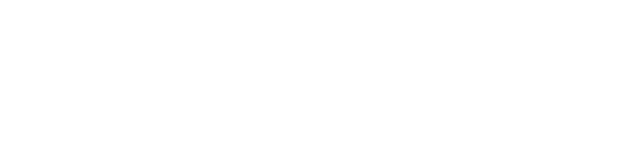
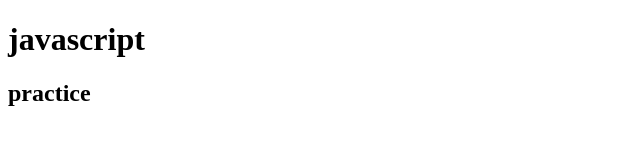
Before and after one commit to shwoods-coder/ShaneaW_Intro_to_DOM, a plain HTML site: page Intro_to_DOM/index.html in a window 1280 px wide. Shown: the whole page, without its empty margins (0-640 px from the left). Drawn offline with Linux system fonts and the light colour scheme.

```diff
--- a/Intro_to_DOM/index.html
+++ b/Intro_to_DOM/index.html
@@ -6,7 +6,9 @@
     <title>Document</title>
 </head>
 <body>
-    <h1 id="title"></h1>
+    <h1 id="title">javascript</h1>
+    <h2 id="practice">practice</h2>
+
     <script type="text/javascript" src="script.js"></script>
 </body>
 </html>
```
